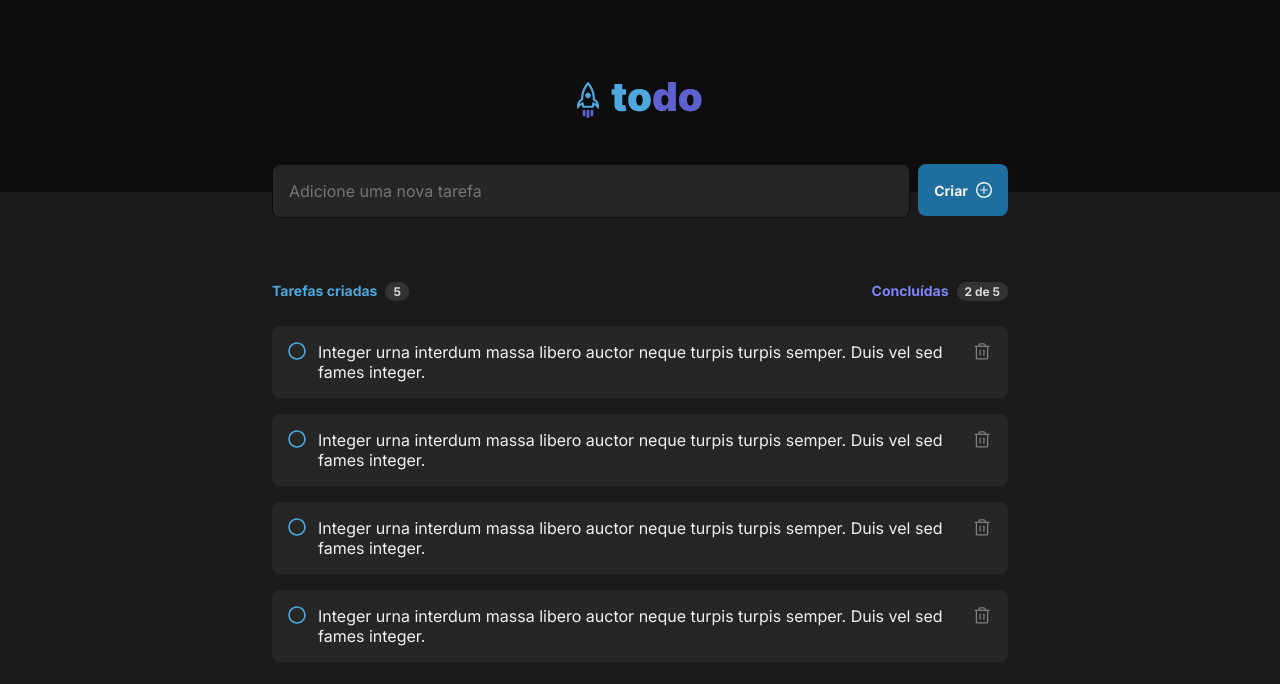
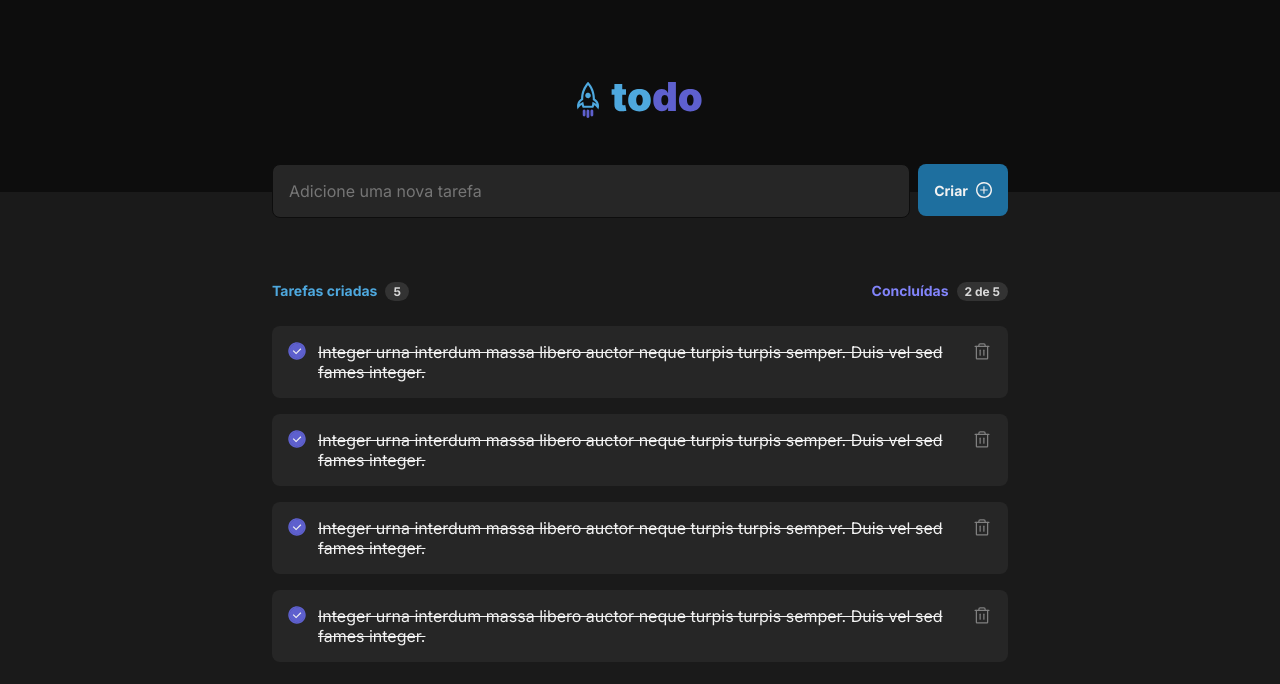
Before and after one commit to nikolasmarlon/to-do-list-jsx, a React (Vite) app: page / in a window 1280 px wide. Shown: the top 684 px of the page. Built offline with nearby package versions, Linux system fonts and the light colour scheme.

Commit message:
texto riscado css tarefa

```diff
--- a/src/componentes/Tarefa.jsx
+++ b/src/componentes/Tarefa.jsx
@@ -6,7 +6,7 @@ import { Trash } from 'phosphor-react'
 export function Tarefa(){
     return(
         <div className={styles.contentTarefa}>
-            <img src={tarefaEmAberto}/> <p>Integer urna interdum massa libero auctor neque turpis turpis semper. Duis vel sed fames integer.</p><span><Trash size={20} /></span>
+            <img src={tarefaConcluida}/> <p>Integer urna interdum massa libero auctor neque turpis turpis semper. Duis vel sed fames integer.</p><span><Trash size={20} /></span>
         </div>
 
     )
--- a/src/componentes/Tarefa.module.css
+++ b/src/componentes/Tarefa.module.css
@@ -11,6 +11,7 @@
 
 .contentTarefa p {
     size: 0.875rem;
+    text-decoration: line-through;
 }
 
 .contentTarefa > span{
```
